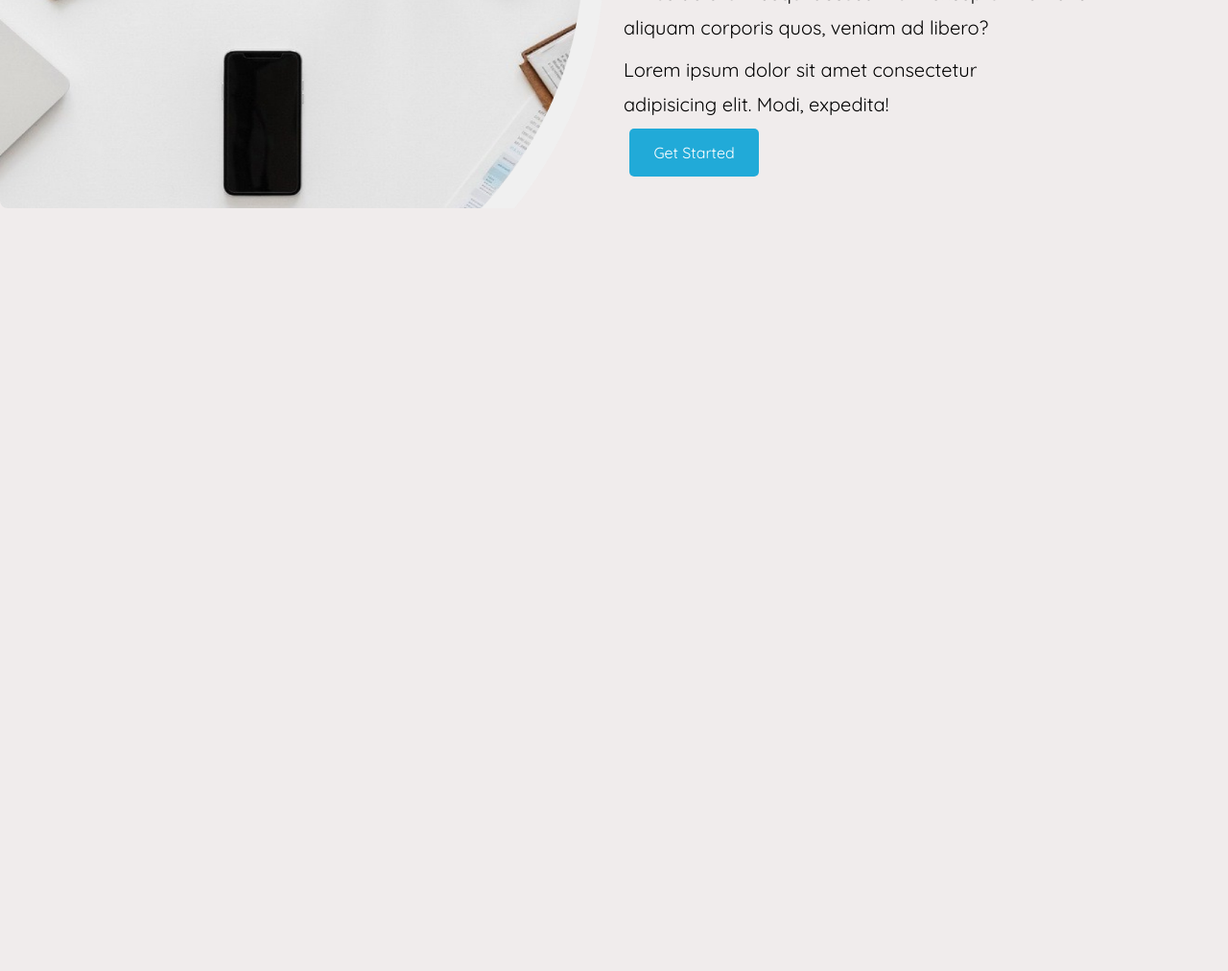
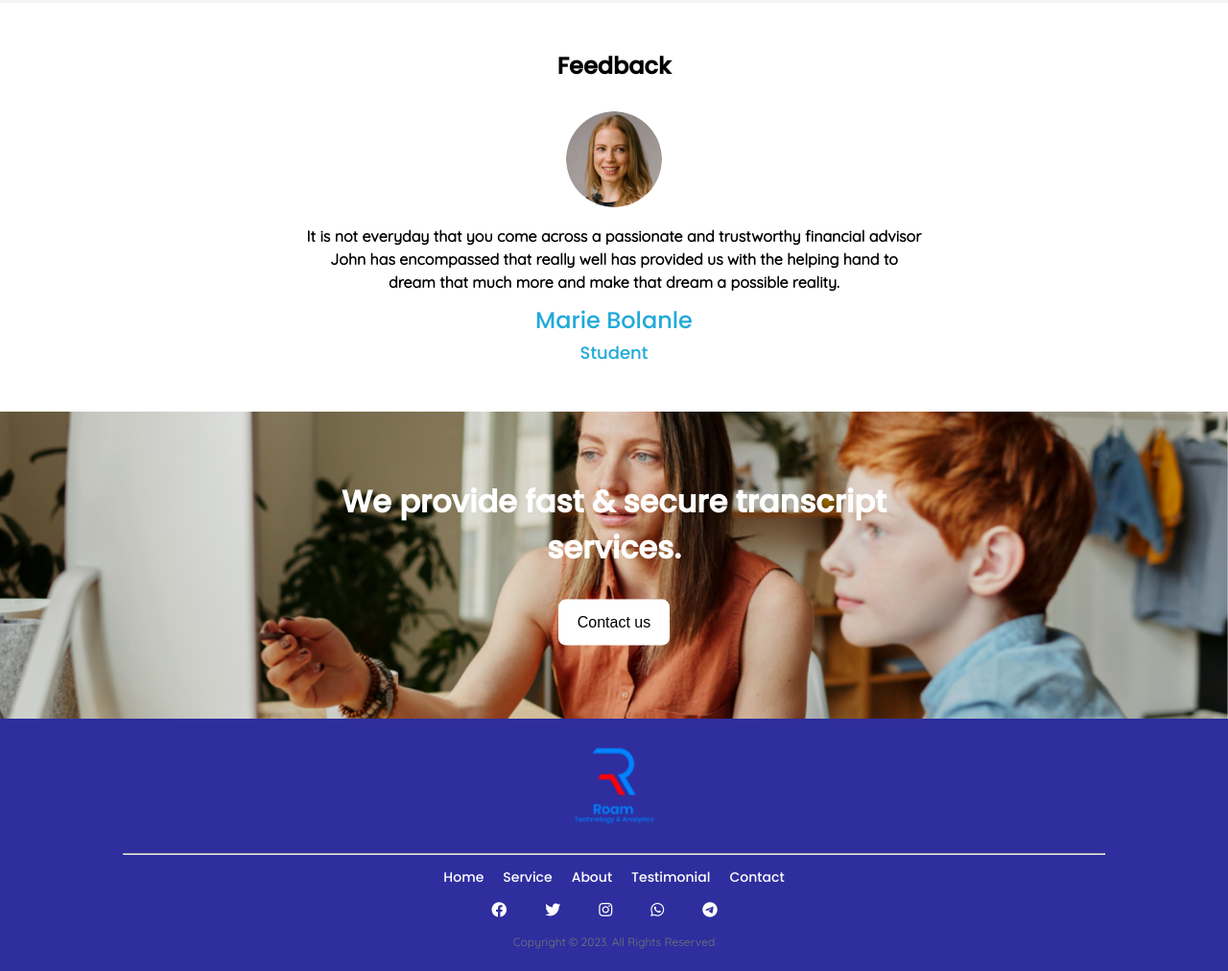
Before and after one commit to Ehigiepaul01/Online-Transcript-Generation-System, a plain HTML site: page index.html in a window 1280 px wide. Shown: the part 1556-2568 px from the top of the page at 96% size. Before the commit the page ends 1829 px from the top, so only its background shows below. Drawn offline with Linux system fonts and the light colour scheme.

Commit message:
made more update to the homepage

```diff
--- a/index.html
+++ b/index.html
@@ -73,9 +73,8 @@
 
       <!-- Why you should use us -->
       <section id="service">
+        <h3>Why you should use Roam</h3>
         <div class="service-container">
-          <h3>Why you should use Roam</h3>
-
           <div class="card-container">
             <div class="card">
               <div class="image">
@@ -118,7 +117,7 @@
       </section>
 
       <!-- About Section -->
-      <section class="about">
+      <section class="about" id="about">
         <div class="about-container">
           <div class="left-section">
             <img src="./Images/Mask Group.png" alt="" />
@@ -128,27 +127,110 @@
             <h4>About Us</h4>
 
             <p>
-              Lorem ipsum dolor sit amet, <br> consectetur adipisicing elit. <br> Minus
-              dolorum sequi accusantium excepturi veritatis <br> aliquam corporis
-              quos, veniam ad libero?
+              Lorem ipsum dolor sit amet, <br />
+              consectetur adipisicing elit. <br />
+              Minus dolorum sequi accusantium excepturi veritatis <br />
+              aliquam corporis quos, veniam ad libero?
             </p>
 
             <p>
-              Lorem ipsum dolor sit amet, <br> consectetur adipisicing elit. <br> Minus
-              dolorum sequi accusantium excepturi veritatis <br>
-               aliquam corporis
-              quos, veniam ad libero?
+              Lorem ipsum dolor sit amet, <br />
+              consectetur adipisicing elit. <br />
+              Minus dolorum sequi accusantium excepturi veritatis <br />
+              aliquam corporis quos, veniam ad libero?
             </p>
 
-            <p>Lorem ipsum dolor sit amet consectetur <br>
-               adipisicing elit. Modi, expedita!</p>
+            <p>
+              Lorem ipsum dolor sit amet consectetur <br />
+              adipisicing elit. Modi, expedita!
+            </p>
 
             <button class="get-started">Get Started</button>
           </div>
         </div>
       </section>
+
+      <!-- Feedback Section -->
+      <section class="feedback" id="testimonial">
+        <div class="feedback-container">
+          <h4>Feedback</h4>
+
+          <div class="feedback-content">
+            <img src="./Images/Group 561.png" alt="image" />
+            <p>
+              It is not everyday that you come across a passionate and
+              trustworthy financial advisor <br />
+              John has encompassed that really well has provided us with the
+              helping hand to <br />
+              dream that much more and make that dream a possible reality.
+            </p>
+
+            <h4 class="name">Marie Bolanle</h4>
+            <h6>Student</h6>
+          </div>
+        </div>
+      </section>
+
+      <!-- Contact Section -->
+      <section class="contact" id="contact">
+        <div class="contact-container">
+          <img src="./Images/Mask Group (1).png" alt="Image" />
+          <div class="contact-text">
+            <h1>We provide fast & secure transcript services.</h1>
+
+            <button class="contact">Contact us</button>
+          </div>
+        </div>
+      </section>
+
+      <footer>
+        <div class="footer-container">
+          <img src="./Images/Color 1.png" alt="Logo">
+          <hr>
+
+          <div class="nav-links">
+            <ul>
+              <li>
+                <a href="#">Home</a>
+              </li>
+
+              <li>
+                <a href="#service">Service</a>
+              </li>
+
+              <li>
+                <a href="#about">About</a>
+              </li>
+
+              <li>
+                <a href="#testimonial">Testimonial</a>
+              </li>
+
+              <li>
+                <a href="#contact">Contact</a>
+              </li>
+            </ul>
+          </div>
+
+          <div class="social-links">
+            <ul>
+              <li><i class="fa-brands fa-facebook"></i></li>
+
+              <li><i class="fa-brands fa-twitter"></i></li>
+
+              <li><i class="fa-brands fa-instagram"></i></li>
+
+              <li><i class="fa-brands fa-whatsapp"></i></li>
+
+              <li><i class="fa-brands fa-telegram"></i></li>
+            </ul>
+          </div>
+
+          <p>Copyright &copy; 2023. All Rights Reserved</p>
+        </div>
+      </footer>
     </main>
 
-    <footer></footer>
+    <script src="index.js"></script>
   </body>
 </html>
--- /dev/null
+++ b/index.js
@@ -0,0 +1,6 @@
+const hamburger = document.querySelector(".hamburger-menu");
+const navList = document.querySelector(".nav-list");
+hamburger.addEventListener("click", ()=> {
+    hamburger.classList.toggle("active")
+    navList.classList.toggle("show")
+})
--- a/styles.css
+++ b/styles.css
@@ -8,13 +8,12 @@
   box-sizing: border-box;
 }
 
-
 :root {
   --black: #000;
   --saturatedblue: rgb(33, 170, 216);
   --white: #fff;
   --lightgray: rgb(177, 175, 175);
-  --darkblue: hsl(240, 70%, 45%);
+  --darkblue: hsl(240, 55%, 40%);
   --red: rgb(255, 0, 0);
 }
 
@@ -25,7 +24,7 @@ html {
 body {
   /* font-family: "Montserrat", sans-serif; */
   font-family: "Poppins", sans-serif;
-  background-color: rgb(240, 236, 236);
+  background-color: rgb(247, 244, 244);
 }
 
 /* Navigation Styling */
@@ -83,7 +82,7 @@ nav ul li a:hover {
 button {
   padding: 0.9rem 1.7rem;
   border: none;
-  border-radius: .5rem;
+  border-radius: 0.5rem;
   transition: 0.4s;
   font-size: 0.9rem;
   font-weight: 200;
@@ -106,7 +105,7 @@ button {
   font-size: 1.2rem;
 }
 
-.btn-sign-up a{
+.btn-sign-up a {
   color: var(--white);
   font-weight: 600;
 }
@@ -185,14 +184,14 @@ span {
 #service {
   display: grid;
   gap: 20px;
-  margin: 0 3rem;
+  margin: 3rem;
 }
 
 .service-container {
   display: grid;
   grid-template-columns: repeat(auto-fit, minmax(300px, 1fr));
   gap: 20px;
-  margin: 3rem 0;
+  /* margin: 3rem 0; */
 }
 
 .card {
@@ -251,7 +250,6 @@ p {
 }
 
 .about-text {
-  /* display: flex; */
   flex-direction: column;
   justify-content: center;
 }
@@ -267,6 +265,168 @@ p {
   font-family: "Quicksand", sans-serif;
 }
 
+/* Feedback Section Styling */
+.feedback {
+  background-color: var(--white);
+  padding: 3rem 0;
+}
+
+.feedback-container {
+  display: flex;
+  flex-direction: column;
+  align-items: center;
+  text-align: center;
+}
+
+.feedback-content {
+  display: flex;
+  flex-direction: column;
+  align-items: center;
+  margin-top: 20px;
+}
+
+.feedback-content img {
+  width: 100px;
+  height: 100px;
+  border-radius: 50%;
+  margin-bottom: 10px;
+}
+
+.feedback-content p {
+  font-size: 16px;
+  line-height: 1.5;
+  margin-bottom: 10px;
+  font-weight: 600;
+}
+
+.name {
+  margin-bottom: 3px;
+  color: var(--saturatedblue);
+  font-weight: normal;
+}
+
+h6 {
+  font-weight: normal;
+  margin: 0;
+  color: var(--saturatedblue);
+}
+
+/* Contact Us Section */
+.contact-container {
+  display: grid;
+  grid-template-columns: 1fr;
+  grid-gap: 20px;
+  align-items: center;
+  text-align: center;
+  position: relative;
+}
+
+.contact-container img {
+  max-width: 100%;
+  width: 100%;
+  height: auto;
+}
+
+.contact-text {
+  position: absolute;
+  grid-column: 1 / -1;
+  top: 50%;
+  left: 50%;
+  transform: translate(-50%, -50%);
+}
+
+.contact-text h1 {
+  font-size: 32px;
+  padding-bottom: 1.5rem;
+  color: var(--white);
+}
+
+.contact-text button {
+  padding: 15px 20px;
+  font-size: 16px;
+  background-color: var(--white);
+}
+
+/* Footer Section Styling */
+footer {
+  background-color: var(--darkblue);
+  padding: 20px 0;
+}
+
+.footer-container {
+  display: flex;
+  flex-direction: column;
+  align-items: center;
+  text-align: center;
+}
+
+.footer-container img {
+  width: 100px;
+  height: auto;
+  margin-bottom: 10px;
+}
+
+.footer-container hr {
+  width: 80%;
+  margin: 10px 0;
+  color: var(--white);
+}
+
+.nav-links {
+  margin-bottom: 10px;
+}
+
+.nav-links ul {
+  display: flex;
+  flex-wrap: wrap;
+  justify-content: center;
+  list-style: none;
+  padding: 0;
+  margin: 0;
+}
+
+.nav-links li {
+  margin: 0 10px;
+}
+
+.nav-links a {
+  text-decoration: none;
+  color: var(--white);
+  font-size: 14px;
+}
+
+.nav-links a:hover {
+  color: #777;
+}
+
+.social-links {
+  margin-bottom: 10px;
+}
+
+.social-links ul {
+  display: flex;
+  flex-wrap: wrap;
+  justify-content: center;
+  list-style: none;
+  padding: 0;
+  margin: 0;
+}
+
+.social-links li {
+  margin: 0 10px;
+}
+
+.fa-brands {
+  color: var(--white);
+  font-size: 16px;
+  padding-right: 20px;
+}
+
+.footer-container p {
+  font-size: 12px;
+  color: #777;
+  margin: 0;
+}
 
 
 /* Media Query */
@@ -329,9 +489,80 @@ p {
     object-fit: cover;
   }
 
-  .service-container {
-    display: grid;
-    grid-template-columns: repeat(auto-fit, minmax(400px, 1fr));
-    gap: 20px;
+  .contact-container {
+    grid-template-columns: 1fr;
+    grid-gap: 10px;
+  }
+
+  .contact-container img {
+    margin-bottom: 10px;
+  }
+
+  .contact-text h1 {
+    font-size: 20px;
+  }
+
+  .nav-links ul {
+    flex-direction: column;
+    align-items: center;
+  }
+
+  .nav-links li {
+    margin: 5px 0;
   }
 }
+
+@media screen and (max-width: 600px) {
+  .hero {
+    margin: 0 2rem;
+  }
+
+  .left-info {
+    text-align: center;
+    justify-content: center;
+  }
+
+  .left-info h1 {
+    margin-top: 2rem;
+    font-size: 1.5rem;
+  }
+
+  .left-info p {
+    line-height: 1.5;
+    margin-bottom: 5px;
+  }
+
+  .get-started {
+   margin: 2rem auto;
+  }
+
+  .about-container {
+    display: flex;
+    flex-direction: column;
+  }
+
+  .about-text {
+    margin: 0 3rem;
+  }
+
+  .about-text h4 {
+    text-align: center;
+    justify-content: center;
+  }
+
+  .left-section img {
+    width: 110%;
+  }
+
+  .feedback-content p {
+    width: 75%;
+  }
+
+  .contact-container img {
+    height: 45vh;
+  }
+
+  .contact-text h1 {
+    font-size: 20px;
+  }
+}
```
